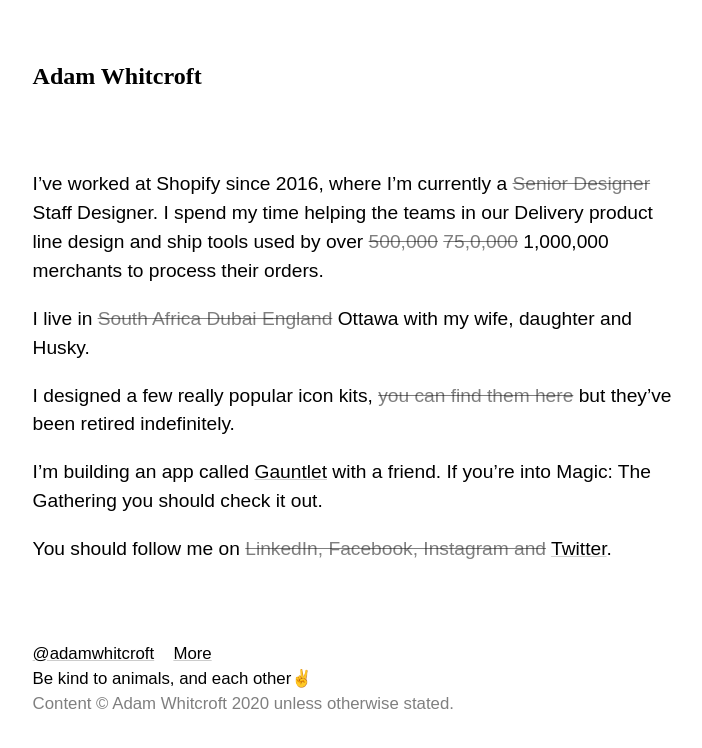
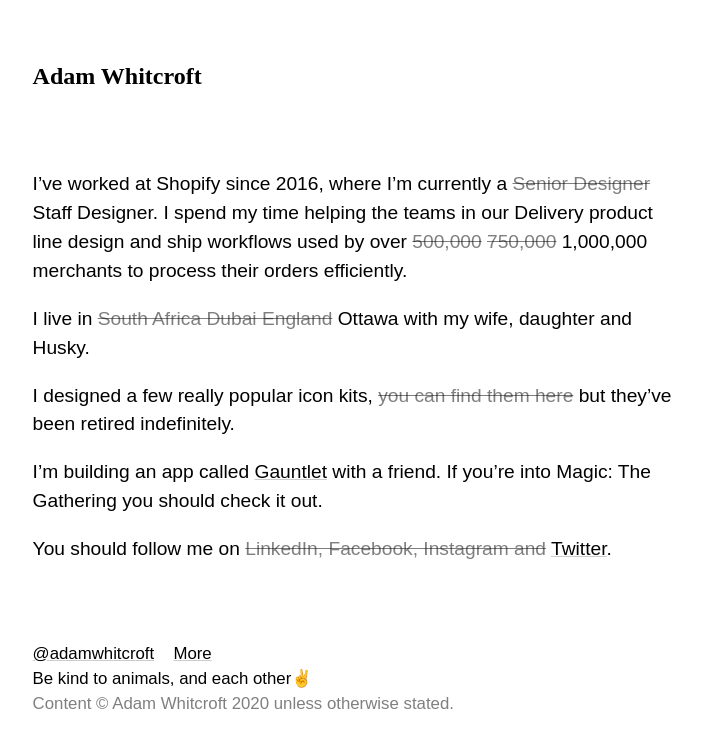
Before and after one commit to AdamWhitcroft/adamwhitcroft.github.io, a Jekyll site: the page built from index.md, in a window 1280 px wide. Shown: the top 748 px of the page, without its empty margins (281-983 px from the left). Built offline with Jekyll 4.4.1, drawn with Linux system fonts in a browser that asks for light colours; some web fonts are replaced.

Commit message:
typo begone

```diff
--- a/index.md
+++ b/index.md
@@ -4,7 +4,7 @@
 class: home
 ---
 
-I've worked at Shopify since 2016, where I'm currently a ~~Senior Designer~~ Staff Designer. I spend my time helping the teams in our Delivery product line design and ship tools used by over ~~500,000~~ ~~75,0,000~~ 1,000,000 merchants to process their orders.
+I've worked at Shopify since 2016, where I'm currently a ~~Senior Designer~~ Staff Designer. I spend my time helping the teams in our Delivery product line design and ship workflows used by over ~~500,000~~ ~~750,000~~ 1,000,000 merchants to process their orders efficiently.
 
 I live in ~~South Africa Dubai England~~ Ottawa with my wife, daughter and Husky.
 
```
